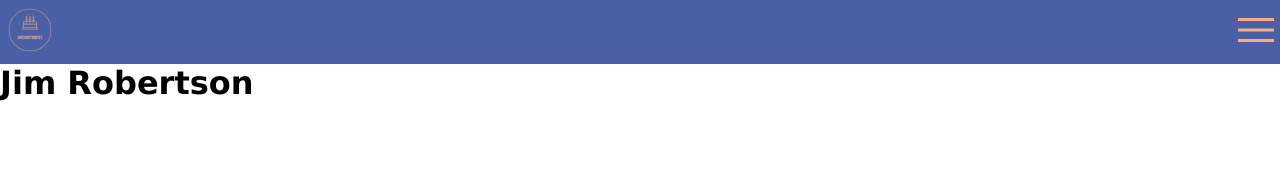
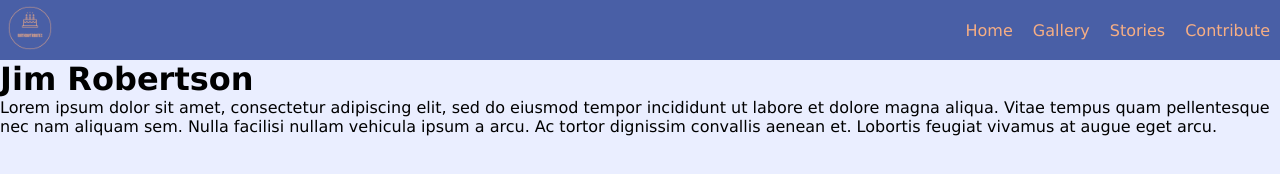
Before and after one commit to emyrue/happybirthday, a website built with webpack: page src/index.html in a window 1280 px wide. Built offline with nearby package versions, Linux system fonts and the light colour scheme.

Commit message:
Mobile headline finished

```diff
--- a/src/index.html
+++ b/src/index.html
@@ -9,10 +9,39 @@
         <header>
             <div id="logo"></div>
             <nav id="mobile-nav"></nav>
+            <nav id="desktop-nav">
+                <ul id="desktop-menu">
+                    <li>
+                        <a class="menu-item" href="#headline">Home</a>
+                    </li>
+                    <li>
+                        <a class="menu-item" href="#">Gallery</a>
+                    </li>
+                    <li>
+                        <a class="menu-item" href="#">Stories</a>
+                    </li>
+                    <li>
+                        <a class="menu-item" href="#">Contribute</a>
+                    </li>
+                </ul>
+            </nav>
         </header>
-        <div class="headline">
-            <h1 class="font1">Jim Robertson</h1>
-            <p class="intro font1"></p>
+        <div id="headline">
+            <div>
+                <h1>Jim Robertson</h1>
+                <p class="intro">
+                    Lorem ipsum dolor sit amet,
+                    consectetur adipiscing elit,
+                    sed do eiusmod tempor incididunt
+                    ut labore et dolore magna aliqua.
+                    Vitae tempus quam pellentesque nec
+                    nam aliquam sem. Nulla facilisi
+                    nullam vehicula ipsum a arcu. Ac
+                    tortor dignissim convallis aenean
+                    et. Lobortis feugiat vivamus at
+                    augue eget arcu.
+                </p>
+            </div>
         </div>
     </body>
 </html>
--- a/src/index.js
+++ b/src/index.js
@@ -1,10 +1,12 @@
 import './style.css';
-import { menu, myLogo } from './modules/images.js';
+import { menu, myLogo, mobileBanner } from './modules/images.js';
 
 // Elements
 const mobileNav = document.getElementById('mobile-nav');
 const logo = document.getElementById('logo');
+const headline = document.getElementById('headline');
 
 // Append Child
 mobileNav.appendChild(menu);
 logo.appendChild(myLogo);
+headline.appendChild(mobileBanner);
--- a/src/modules/images.js
+++ b/src/modules/images.js
@@ -1,10 +1,16 @@
 import hamburger from '../icons/hamburger.svg';
 import logo from '../icons/logo.png';
+import mobile from '../shapes1/mobilebanner.png';
 
 const menu = new Image();
+const myLogo = new Image();
+const mobileBanner = new Image();
+
 menu.src = hamburger;
-const myLogo = new Image();
 myLogo.src = logo;
+mobileBanner.src = mobile;
+
 myLogo.className = 'logo-size';
+mobileBanner.className = 'mobile-banner';
 
-export { menu, myLogo };
+export { menu, myLogo, mobileBanner };
--- a/src/style.css
+++ b/src/style.css
@@ -2,20 +2,72 @@
   margin: 0;
   padding: 0;
   box-sizing: border-box;
+  font-family: 'Lucida Sans', 'Lucida Sans Regular', 'Lucida Grande', 'Lucida Sans Unicode', Geneva, Verdana, sans-serif;
 }
 
-.font1 {
-  font-family:'Lucida Sans', 'Lucida Sans Regular', 'Lucida Grande', 'Lucida Sans Unicode', Geneva, Verdana, sans-serif;
+body {
+  margin-top: 60px;
+  background-color: #eaeeff;
+  overflow-x: hidden;
 }
 
 header {
   background-color: #495fa6;
   display: flex;
+  height: 60px;
   justify-content: space-between;
   align-items: center;
+  position: fixed;
+  top: 0;
+  right: 0;
+  left: 0;
 }
 
 .logo-size {
   width: 60px;
   height: 60px;
 }
+
+#desktop-menu {
+  list-style: none;
+  display: flex;
+}
+
+.menu-item {
+  margin: 0 10px;
+  color: #F6AE84;
+  text-decoration: none;
+}
+
+.mobile-banner {
+  width: 100%;
+}
+
+@media only screen and (max-width: 991px) {
+  #desktop-nav {
+    display: none;
+  }
+
+  #headline {
+    display: flex;
+    flex-direction: column;
+    height: 590px;
+    justify-content: space-between;
+  }
+
+  h1 {
+    font-size: 50px;
+    padding: 5px;
+  }
+
+  .intro {
+    padding: 5px;
+  }
+}
+
+@media only screen and (min-width: 992px) {
+  #mobile-nav,
+  .mobile-banner {
+    display: none;
+  }
+}
```
Also changed, not shown: dist/4b91628b97ae584ed47e.png (added), dist/index.bundle.js, dist/index.html, src/shapes1/mobilebanner.png (added).
